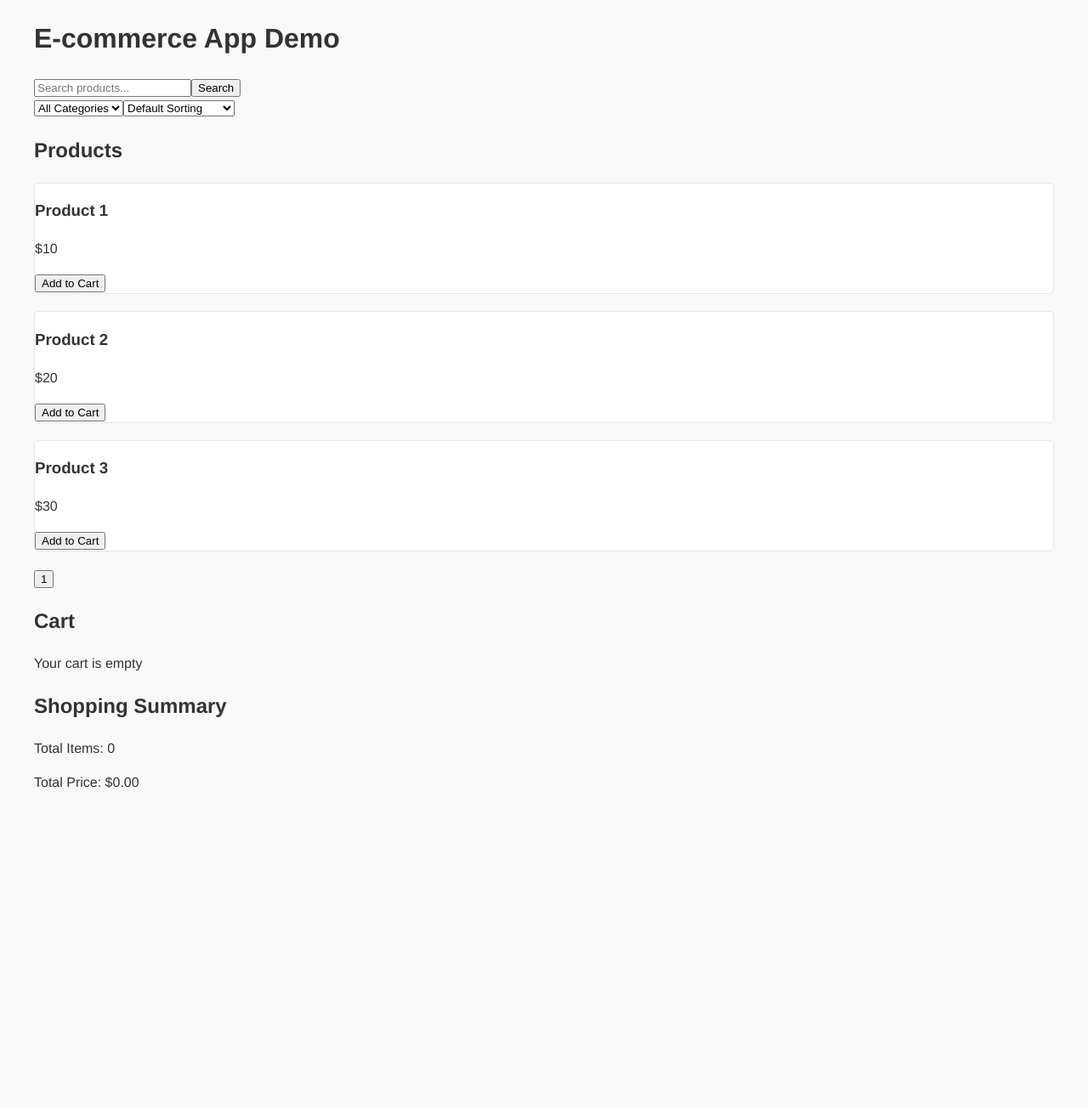
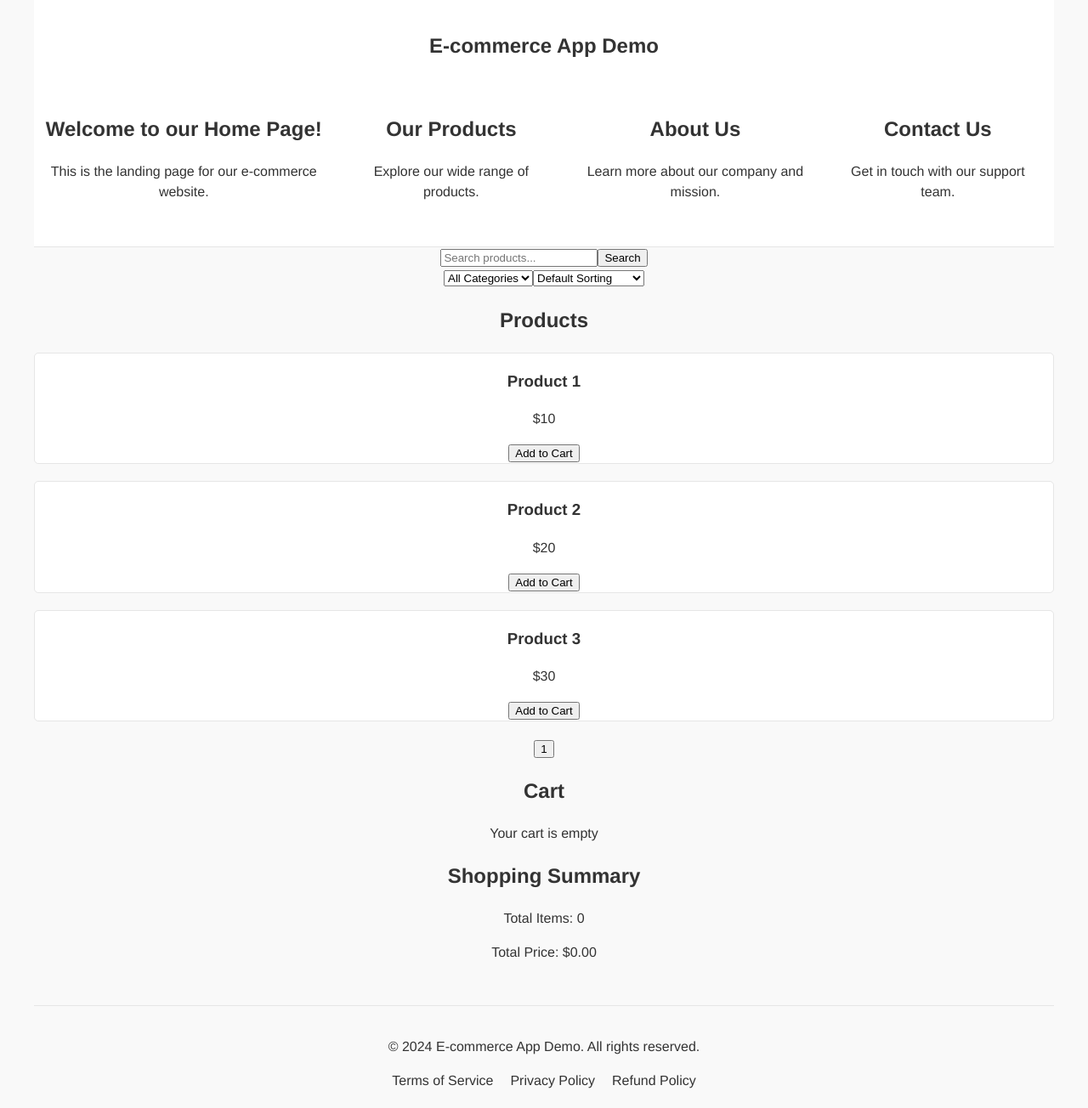
Before and after one commit to asearer/shopping-site-demo, a React (Create React App) app: page / in a window 1280 px wide. Shown: the whole page at 85% size. Before the commit the page ends 949 px from the top, so only its background shows below. Built offline with nearby package versions, Linux system fonts and the light colour scheme.

Commit message:
On branch main  Your branch is up to date with 'origin/main'.  Changes to be committed: 	modified:   src/App.css 	modified:   src/App.js 	new file:   src/components/About.js 	new file:   src/components/Contact.js 	new file:   src/components/Home.js 	new file:   src/components/Products.js

```diff
--- a/src/App.css
+++ b/src/App.css
@@ -14,6 +14,7 @@ body {
   max-width: 1200px;
   margin: 0 auto;
   padding: 0 15px;
+  text-align: center; /* Center content */
 }
 
 /* Header Styles */
@@ -22,6 +23,12 @@ header {
   background-color: #fff;
   border-bottom: 1px solid #e6e6e6;
   padding: 20px 0;
+}
+
+.header-content {
+  display: flex;
+  flex-direction: column;
+  align-items: center;
 }
 
 .logo {
@@ -37,10 +44,10 @@ header {
 .navbar ul {
   list-style: none;
   padding: 0;
+  display: flex;
 }
 
 .navbar li {
-  display: inline-block;
   margin-right: 20px;
 }
 
@@ -91,6 +98,8 @@ footer {
   padding: 20px 0;
   text-align: center;
   margin-top: 50px;
+  display: flex; /* Center content */
+  justify-content: center; /* Center content */
 }
 
 .footer-links a {
--- a/src/App.js
+++ b/src/App.js
@@ -1,5 +1,9 @@
 import React, { useState } from 'react';
-import './App.css';
+import './App.css'; // Import your CSS file with Shopify-like styles
+import Home from './components/Home'; // Import the Home component
+import Products from './components/Products'; // Import the Products component
+import About from './components/About'; // Import the About component
+import Contact from './components/Contact'; // Import the Contact component
 import ProductList from './components/ProductList';
 import Cart from './components/Cart';
 import Search from './components/Search';
@@ -12,11 +16,9 @@ function App() {
   const [selectedProduct, setSelectedProduct] = useState(null);
 
   const addToCart = (product) => {
-    // Check if the product is already in the cart
     const existingItem = cartItems.find(item => item.id === product.id);
 
     if (existingItem) {
-      // If the product is already in the cart, update its quantity
       const updatedCartItems = cartItems.map(item => {
         if (item.id === product.id) {
           return { ...item, quantity: item.quantity + 1 };
@@ -25,7 +27,6 @@ function App() {
       });
       setCartItems(updatedCartItems);
     } else {
-      // If the product is not in the cart, add it with quantity 1
       setCartItems([...cartItems, { ...product, quantity: 1 }]);
     }
   };
@@ -48,23 +49,33 @@ function App() {
   };
 
   const handleSearch = (query) => {
-    // Handle search functionality
     console.log('Search query:', query);
   };
 
   const handleFilter = (name, value) => {
-    // Handle filter functionality
     console.log(`Filter by ${name}: ${value}`);
   };
 
   const handleSort = (value) => {
-    // Handle sort functionality
     console.log('Sort by:', value);
   };
 
   return (
     <div className="container">
-      <h1 className="mt-5 mb-3">E-commerce App Demo</h1>
+      <header>
+        <div className="header-content">
+          <h1 className="logo">E-commerce App Demo</h1>
+          <nav className="navbar">
+            <ul>
+              <li><Home /></li>
+              <li><Products /></li>
+              <li><About /></li>
+              <li><Contact /></li>
+            </ul>
+          </nav>
+        </div>
+      </header>
+      <main>
         <Search handleSearch={handleSearch} />
         <FiltersAndSorting handleFilter={handleFilter} handleSort={handleSort} />
         <div className="row">
@@ -77,6 +88,17 @@ function App() {
           </div>
         </div>
         {selectedProduct && <ProductDetails product={selectedProduct} />}
+      </main>
+      <footer>
+        <div className="container">
+          <p>&copy; 2024 E-commerce App Demo. All rights reserved.</p>
+          <div className="footer-links">
+            <a href="#">Terms of Service</a>
+            <a href="#">Privacy Policy</a>
+            <a href="#">Refund Policy</a>
+          </div>
+        </div>
+      </footer>
     </div>
   );
 }
--- /dev/null
+++ b/src/components/About.js
@@ -0,0 +1,12 @@
+import React from 'react';
+
+function About() {
+  return (
+    <div>
+      <h2>About Us</h2>
+      <p>Learn more about our company and mission.</p>
+    </div>
+  );
+}
+
+export default About;
--- /dev/null
+++ b/src/components/Contact.js
@@ -0,0 +1,12 @@
+import React from 'react';
+
+function Contact() {
+  return (
+    <div>
+      <h2>Contact Us</h2>
+      <p>Get in touch with our support team.</p>
+    </div>
+  );
+}
+
+export default Contact;
--- /dev/null
+++ b/src/components/Home.js
@@ -0,0 +1,12 @@
+import React from 'react';
+
+function Home() {
+  return (
+    <div>
+      <h2>Welcome to our Home Page!</h2>
+      <p>This is the landing page for our e-commerce website.</p>
+    </div>
+  );
+}
+
+export default Home;
--- /dev/null
+++ b/src/components/Products.js
@@ -0,0 +1,12 @@
+import React from 'react';
+
+function Products() {
+  return (
+    <div>
+      <h2>Our Products</h2>
+      <p>Explore our wide range of products.</p>
+    </div>
+  );
+}
+
+export default Products;
```
Lines whose indentation alone changed are shown as unchanged.
